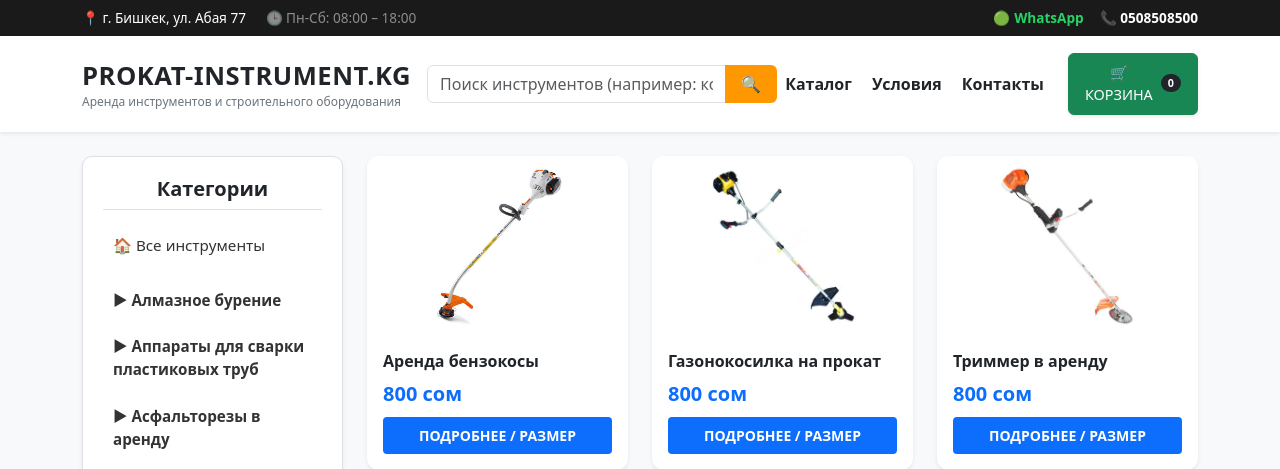
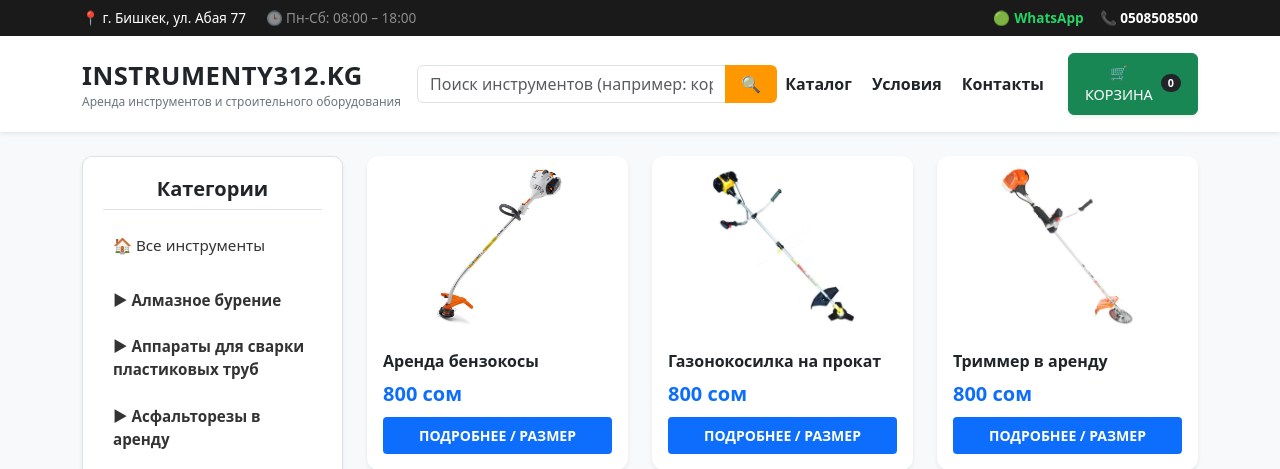
Before and after one commit to Dante-pixel/tool-rental, a Django app: page /?subcategory=1 in a window 1280 px wide. Shown: the top 469 px of the page. Run offline with Django 5.2, Linux system fonts and the light colour scheme; data comes from the database, SQL or seed files in the repository.

Commit message:
fix logo and texts for instrumenty312

```diff
--- a/catalog/templates/catalog/cart_detail.html
+++ b/catalog/templates/catalog/cart_detail.html
@@ -3,7 +3,7 @@
 <head>
     <meta charset="UTF-8">
     <meta name="viewport" content="width=device-width, initial-scale=1.0, maximum-scale=1.0, user-scalable=no">
-    <title>Ваша корзина — PROKAT-INSTRUMENT.KG</title>
+    <title>Ваша корзина — INSTRUMENTY312.KG</title>
     <link href="https://cdn.jsdelivr.net/npm/bootstrap@5.3.0/dist/css/bootstrap.min.css" rel="stylesheet">
     <style>
         .top-bar { background-color: #1a1a1a; font-size: 0.85rem; }
--- a/catalog/templates/catalog/conditions.html
+++ b/catalog/templates/catalog/conditions.html
@@ -3,7 +3,7 @@
 <head>
     <meta charset="UTF-8">
     <meta name="viewport" content="width=device-width, initial-scale=1.0, maximum-scale=1.0, user-scalable=no">
-    <title>Условия проката — PROKAT-INSTRUMENT.KG</title>
+    <title>Условия проката — INSTRUMENTY312.KG</title>
     <link href="https://cdn.jsdelivr.net/npm/bootstrap@5.3.0/dist/css/bootstrap.min.css" rel="stylesheet">
     <style>
         body { background-color: #f8f9fa; }
--- a/catalog/templates/catalog/contacts.html
+++ b/catalog/templates/catalog/contacts.html
@@ -4,7 +4,7 @@
 <head>
     <meta charset="UTF-8">
     <meta name="viewport" content="width=device-width, initial-scale=1.0, maximum-scale=1.0, user-scalable=no">
-    <title>Контакты — PROKAT-INSTRUMENT.KG</title>
+    <title>Контакты — INSTRUMENTY312.KG</title>
     <link href="https://cdn.jsdelivr.net/npm/bootstrap@5.3.0/dist/css/bootstrap.min.css" rel="stylesheet">
     <style>
         body { background-color: #f8f9fa; }
--- a/catalog/templates/catalog/index.html
+++ b/catalog/templates/catalog/index.html
@@ -4,7 +4,7 @@
 <head>
     <meta charset="UTF-8">
     <meta name="viewport" content="width=device-width, initial-scale=1.0">
-    <title>Аренда инструментов Бишкек — PROKAT-INSTRUMENT.KG</title>
+    <title>Аренда инструментов Бишкек — INSTRUMENTY312.KG</title>
     <link href="https://cdn.jsdelivr.net/npm/bootstrap@5.3.0/dist/css/bootstrap.min.css" rel="stylesheet">
     <link rel="stylesheet" href="{% static 'style.old.css' %}">
     <style>
@@ -60,7 +60,7 @@
         <div class="container">
 
             <a class="navbar-brand d-inline-block" href="/">
-                <span class="fw-bold text-dark logo-title">PROKAT-INSTRUMENT.KG</span>
+                <span class="fw-bold text-dark logo-title">INSTRUMENTY312.KG</span>
                 <span class="logo-subtitle">Аренда инструментов и строительного оборудования</span>
             </a>
 
--- a/catalog/templates/catalog/search_results.html
+++ b/catalog/templates/catalog/search_results.html
@@ -3,7 +3,7 @@
 <head>
     <meta charset="UTF-8">
     <meta name="viewport" content="width=device-width, initial-scale=1.0, maximum-scale=1.0, user-scalable=no">
-    <title>Результаты поиска — PROKAT-INSTRUMENT.KG</title>
+    <title>Результаты поиска — INSTRUMENTY312.KG</title>
     <link href="https://cdn.jsdelivr.net/npm/bootstrap@5.3.0/dist/css/bootstrap.min.css" rel="stylesheet">
     <style>
         .top-bar { background-color: #1a1a1a; font-size: 0.85rem; }
--- a/catalog/templates/catalog/tool_detail.html
+++ b/catalog/templates/catalog/tool_detail.html
@@ -68,7 +68,7 @@
     <nav class="navbar navbar-expand-lg navbar-light py-3">
         <div class="container">
             <a class="navbar-brand d-inline-block" href="/">
-                <span class="fw-bold text-dark logo-title">PROKAT-INSTRUMENT.KG</span>
+                <span class="fw-bold text-dark logo-title">INSTRUMENTY312.KG</span>
                 <span class="logo-subtitle">Аренда инструментов и строительного оборудования</span>
             </a>
 
@@ -108,7 +108,6 @@
                 <div class="mb-3">
                     <img src="{{ tool.image.url }}" id="mainImage" class="img-fluid product-img rounded" alt="{{ tool.title }}">
                 </div>
-
                 <div class="d-flex justify-content-start flex-wrap gap-2 mt-3 ps-2">
                     <img src="{{ tool.image.url }}" class="img-thumbnail thumb-img thumb-active" onclick="changeImage(this, '{{ tool.image.url }}')">
 
```
Also changed, not shown: tool_rental/settings.py (line endings or trailing spaces).
